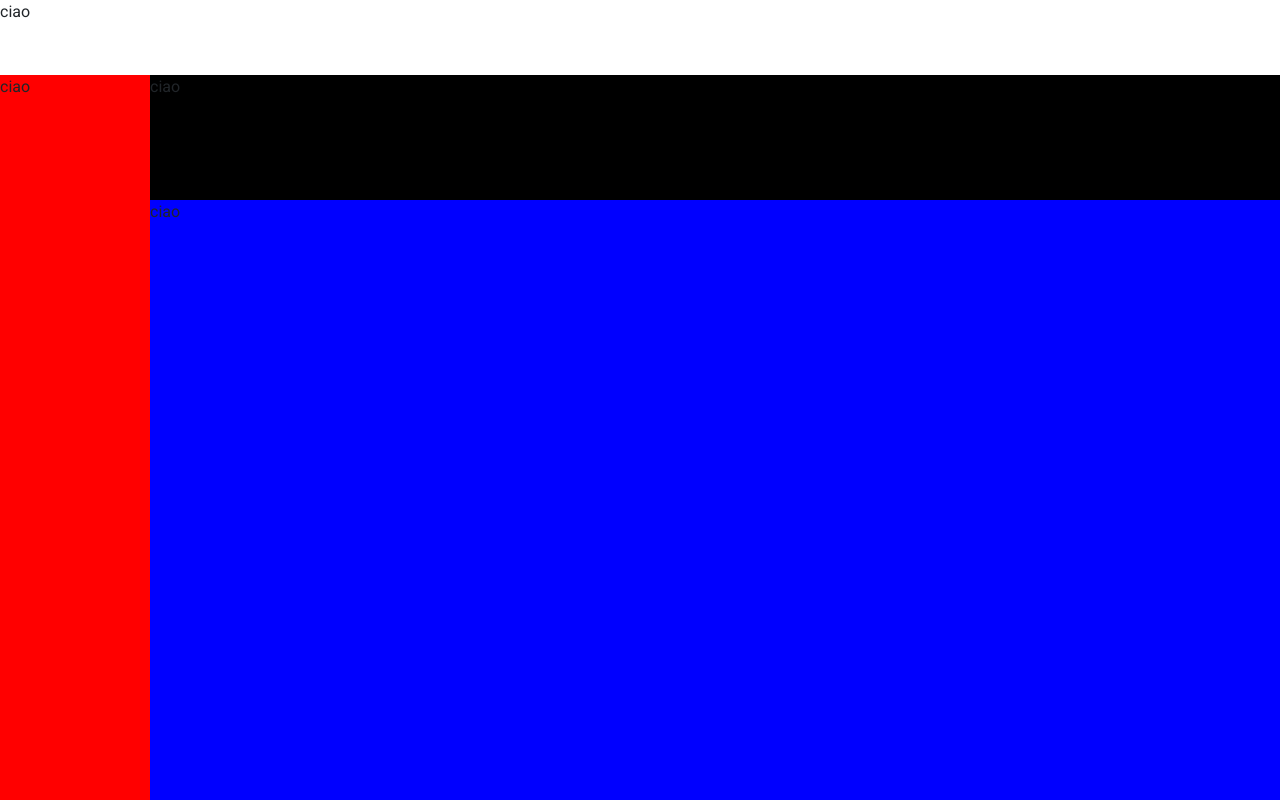
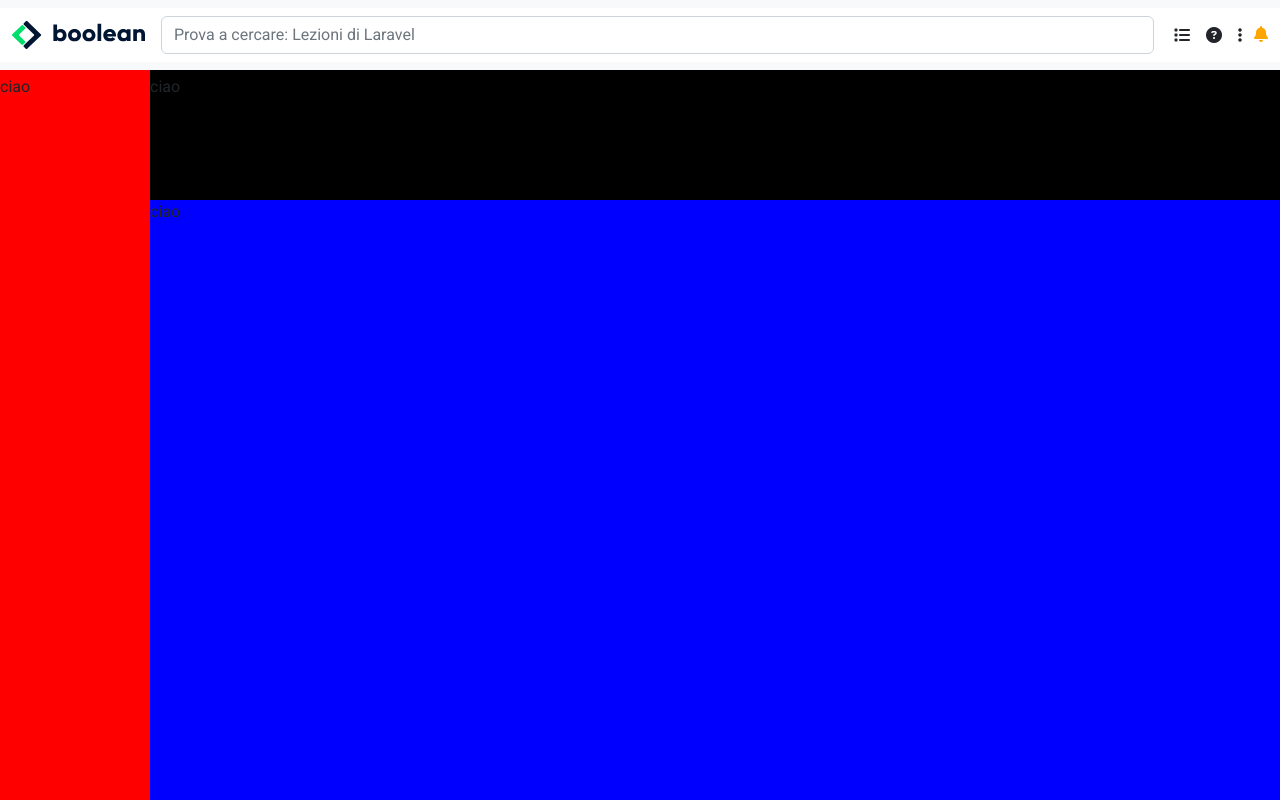
Before and after one commit to Pippo1997/html-css-bootstrap-dashboard, a plain HTML site: page index.html in a window 1280 px wide. Drawn offline with nearby package versions, Linux system fonts and the light colour scheme.

Commit message:
navbar contents

```diff
--- a/css/style.css
+++ b/css/style.css
@@ -5,18 +5,39 @@
     font-family: 'Roboto', sans-serif;
 }
 
-header{
-    position: fixed;
-    background-color: white;
-    height: 75px;
-    width: 100%;
-}
-
 .wrapper{
     width: 100vw;
     height: 100vh ;
     display: flex;
 }
+
+/* header */
+
+header{
+    position: fixed;
+    background-color: white;
+    width: 100%;
+}
+
+.logo-sm{
+    width: 40px;
+    display: block;
+}
+
+.logo{
+    display: none;
+}
+
+.icon-nav i{
+    display: none;
+    cursor: pointer;
+}
+
+.fa-bell{
+    color: orange;
+}
+
+/* sidebar */
 
 aside{
     width: 75px;
@@ -42,6 +63,8 @@ main{
             MEDIAQUERY
 ************************************/
 
+/* tablet */
+
 @media screen and (min-width: 768px){
 
     aside{
@@ -51,4 +74,23 @@ main{
     main{
         width: calc(100vw - 150px);
     }
+
+    .logo-sm{
+        display: none;
+    }
+
+    .logo{
+        display: block;
+    }
+
 }
+
+/* desktop */
+
+@media screen and (min-width: 991px){
+
+    .icon-nav i{
+        display: block;
+    }
+
+}
--- a/index.html
+++ b/index.html
@@ -17,8 +17,31 @@
 
         <!-- header -->
 
-        <header>
-            ciao
+        <header class="bg-light py-2">
+            <nav class="navbar bg-white">
+                <div class="container-fluid flex-nowrap">
+                    <a class="navbar-brand" href="#">
+                        <img class="logo-sm" src="./img/mobile-logo.png" alt="logo-sm">
+                        <img class="logo" src="./img/logo.svg" alt="logo">
+                    </a>
+                    <input class="form-control me-2" type="search" placeholder="Prova a cercare: Lezioni di Laravel" aria-label="Search">
+                    <div class="icon-nav d-flex px-1">
+                        <i class="fa-solid fa-list px-2"></i>
+                        <i class="fa-solid fa-circle-question px-2"></i>
+                        <i class="fa-solid fa-ellipsis-vertical px-2"></i>
+                    </div>
+                    <div class="dropdown">
+                        <span class="dropdown" href="#" role="button" data-bs-toggle="dropdown" aria-expanded="false">
+                            <i class="fa-solid fa-bell"></i>
+                        </span>
+                        <ul class="dropdown-menu dropdown-menu-end">
+                          <li><a class="dropdown-item" href="#">Profilo</a></li>
+                          <li><a class="dropdown-item" href="#">Fatturazione</a></li>
+                          <li><a class="dropdown-item" href="#">Log out</a></li>
+                        </ul>
+                      </div>
+                </div>
+              </nav>
         </header>
 
         <!-- wrapper -->
@@ -47,8 +70,10 @@
                     ciao
                 </section>
             </main>
+        </div>
 
-        </div>
+        <!-- JavaScript Bundle with Popper -->
+        <script src="https://cdn.jsdelivr.net/npm/bootstrap@5.2.2/dist/js/bootstrap.bundle.min.js" integrity="sha384-OERcA2EqjJCMA+/3y+gxIOqMEjwtxJY7qPCqsdltbNJuaOe923+mo//f6V8Qbsw3" crossorigin="anonymous"></script>
 
     </body>
 </html>
```
